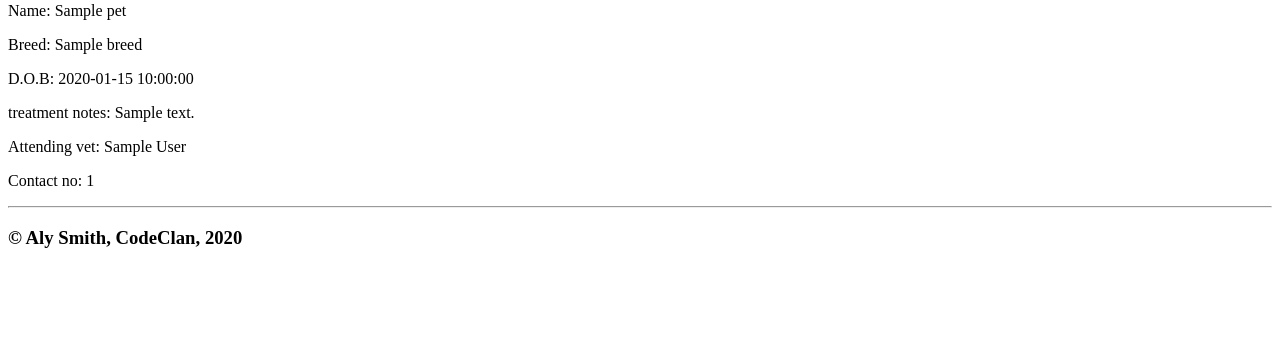
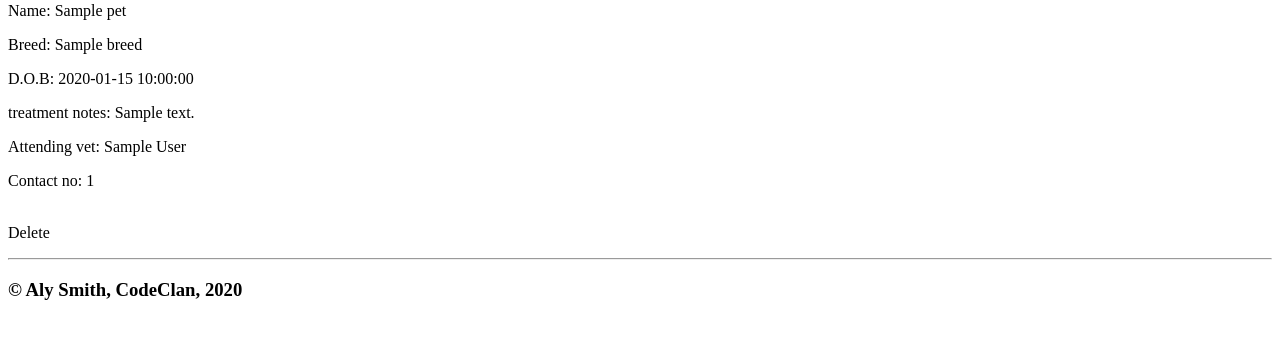
Before and after one commit to JaSmith13/vet_management_project, a Flask app: page /pets in a window 1280 px wide. Shown: the part 159-498 px from the top of the page. Run offline with Flask 2, Linux system fonts and the light colour scheme; a database or web service that is not in the repository returns one stand-in record (values such as "Sample title"); parts of the project's set-up code (start-up, migrations or seed data) failed here and were passed over; some libraries are stand-ins or nearby versions.

Commit message:
adds delete route to pet controller and adds link on pet view

```diff
--- a/vet_management/controllers/pets_controller.py
+++ b/vet_management/controllers/pets_controller.py
@@ -4,8 +4,22 @@ from models.pet import Pet
 
 pets_blueprint = Blueprint("pets", __name__)
 
-# INDEX
+#INDEX
 @pets_blueprint.route("/pets")
 def all_pets():
     pets = pet_repository.select_all()
     return render_template("pets/index.html", pets=pets)
+
+#NEW
+@pets_blueprint("/pets/new")
+#CREATE
+
+#EDIT
+
+#UPDATE
+
+#DELETE
+@pets_blueprint.route("/pets/<id>/delete", methods=["POST"])
+def delete_pet(id):
+    pet_repository.delete(id)
+    return redirect("/pets")
--- a/vet_management/templates/pets/index.html
+++ b/vet_management/templates/pets/index.html
@@ -10,6 +10,10 @@
         <p>treatment notes: {{pet.treatment_notes}}</p>
         <p>Attending vet: {{pet.vet.first_name}} {{pet.vet.last_name}}</p>
         <p>Contact no: {{pet.owner_contact_number}}</p>
+        <br>
+        <form action="/pets/{{pet.id}}/delete" method="POST">
+            <a onclick="this.parentNode.submit();">Delete</a></p>
+        </form>
         <hr>
     </section>
     {% endfor %}
```
